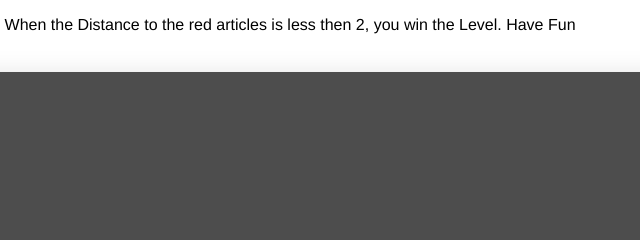
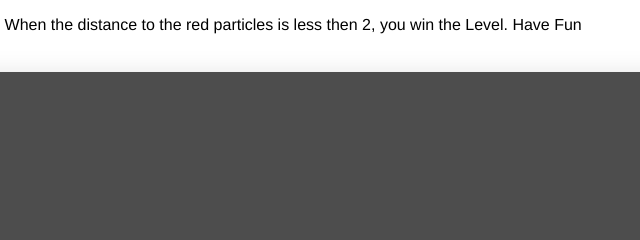
Before and after one commit to TimAlber/unitywebglflygame, a plain HTML site: page index.html in a window 1280 px wide. Shown: the top 240 px of the page, 430-1070 px from the left. Drawn offline with Linux system fonts and the light colour scheme; no server answers.

Commit message:
Update index.html

```diff
--- a/index.html
+++ b/index.html
@@ -10,7 +10,7 @@
   </head>
   <body class="template">
     <p class="header"><span>Unity WebGL Player | </span>iamtheprojectile</p>
-    <p> Welcome to my Game. You fly were you look when you click. When the Distance to the red articles is less then 2, you win the Level. Have Fun</p>
+    <p> Welcome to my Game. You fly were you look when you click. When the distance to the red particles is less then 2, you win the Level. Have Fun</p>
     <div class="template-wrap clear">
       <canvas class="emscripten" id="canvas" oncontextmenu="event.preventDefault()" height="600px" width="960px"></canvas>
       <br>
```
